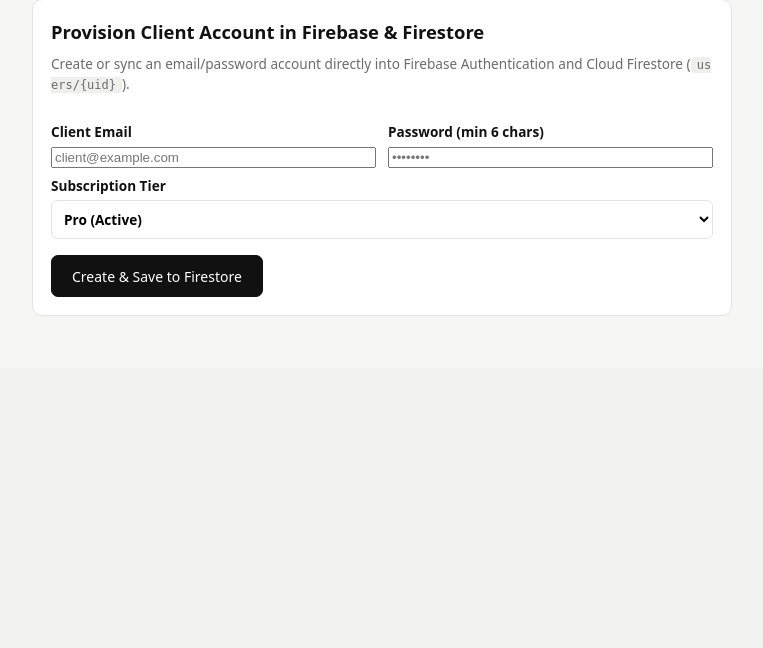
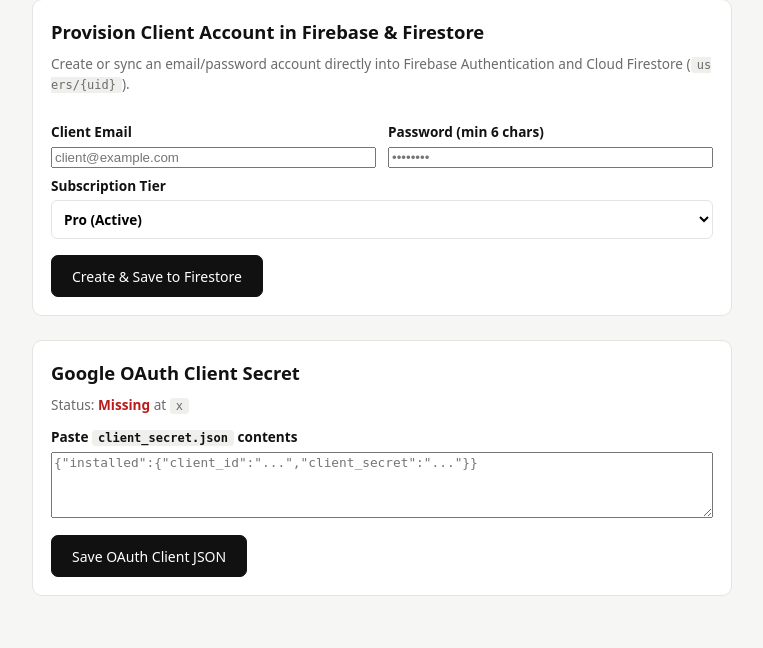
Before and after one commit to m6474n/kroma, a Flask app: template templates/settings.html in a window 1280 px wide. Shown: the part 931-1579 px from the top of the page, without its empty margins (258-1021 px from the left). Before the commit the page ends 1247 px from the top, so only its background shows below. Run offline with Flask 3, Linux system fonts and the light colour scheme; the visitor is signed in with stand-in values (Sample User, id 1); tables that the repository leaves empty hold one stand-in row (values such as "Sample post"); the template is opened without the code that fills it: most values are stand-ins (such as "Sample title", 1, 10 or a date in 2020).

Commit message:
fix(packaging): bundle and auto-seed client_secret.json and add Settings upload form

```diff
--- a/config.py
+++ b/config.py
@@ -68,7 +68,12 @@ URBAN_VPN_DIR = EXTENSIONS_DIR / "urban_vpn"
 KROMA_VPN_DIR = EXTENSIONS_DIR / "kroma_vpn"
 BROWSEC_VPN_DIR = EXTENSIONS_DIR / "browsec_vpn"
 TOUCH_VPN_DIR = EXTENSIONS_DIR / "touch_vpn"
-CLIENT_SECRET_PATH = Path(os.environ.get("GOOGLE_CLIENT_SECRET", DATA_DIR / "client_secret.json"))
+_cs_env = os.environ.get("GOOGLE_CLIENT_SECRET", "").strip()
+if _cs_env:
+    _cs_path = Path(_cs_env)
+    CLIENT_SECRET_PATH = _cs_path if _cs_path.is_absolute() else (BASE_DIR / _cs_path)
+else:
+    CLIENT_SECRET_PATH = DATA_DIR / "client_secret.json"
 FERNET_KEY_PATH = DATA_DIR / "secret.key"
 FLASK_SECRET_PATH = DATA_DIR / "flask_secret"
 
@@ -109,3 +114,12 @@ def ensure_dirs():
             shutil.copytree(bundled_urban, URBAN_VPN_DIR, dirs_exist_ok=True)
         except Exception:
             pass
+
+    # Seed client_secret.json if bundled in executable
+    bundled_cs = BUNDLE_DIR / "data" / "client_secret.json"
+    if bundled_cs.exists() and bundled_cs.resolve() != CLIENT_SECRET_PATH.resolve() and not CLIENT_SECRET_PATH.exists():
+        try:
+            CLIENT_SECRET_PATH.parent.mkdir(parents=True, exist_ok=True)
+            shutil.copy2(bundled_cs, CLIENT_SECRET_PATH)
+        except Exception:
+            pass
--- a/modules/dashboard/routes.py
+++ b/modules/dashboard/routes.py
@@ -733,7 +733,29 @@ def settings():
         effective_dir=str(prm.profiles_root()),
         firebase_web_api_key=firebase_auth.get_firebase_api_key(),
         firebase_project_id=firestore.get_firebase_project_id(),
+        client_secret_exists=CLIENT_SECRET_PATH.exists(),
+        client_secret_path=str(CLIENT_SECRET_PATH),
     )
+
+
+@bp.post("/settings/client-secret")
+def settings_client_secret():
+    import json
+    raw = request.form.get("client_secret_json", "").strip()
+    if not raw:
+        flash("Please paste valid Google OAuth client_secret JSON.", "error")
+        return redirect(url_for("dashboard.settings"))
+    try:
+        parsed = json.loads(raw)
+        if not isinstance(parsed, dict) or not any(k in parsed for k in ("installed", "web")):
+            flash("Invalid Google OAuth JSON: missing 'installed' or 'web' key.", "error")
+            return redirect(url_for("dashboard.settings"))
+        CLIENT_SECRET_PATH.parent.mkdir(parents=True, exist_ok=True)
+        CLIENT_SECRET_PATH.write_text(json.dumps(parsed, indent=2), encoding="utf-8")
+        flash(f"Saved client_secret.json to {CLIENT_SECRET_PATH}", "success")
+    except Exception as exc:
+        flash(f"Invalid JSON: {exc}", "error")
+    return redirect(url_for("dashboard.settings"))
 
 
 @bp.post("/settings/firebase-sync")
--- a/templates/settings.html
+++ b/templates/settings.html
@@ -88,5 +88,20 @@
       <button class="btn primary" style="margin-top: 1rem; align-self: flex-start; padding: 0.6rem 1.25rem;">Create &amp; Save to Firestore</button>
     </form>
   </section>
+
+  <section class="card" style="margin-bottom: 1.5rem;">
+    <h2 style="font-size: 1.15rem; font-weight: 600; margin-top: 0;">Google OAuth Client Secret</h2>
+    <p class="muted" style="font-size: 0.85rem; margin-top: -0.25rem; margin-bottom: 0.75rem;">
+      Status: {% if client_secret_exists %}<b style="color: #15803d;">Found</b>{% else %}<b style="color: #b91c1c;">Missing</b>{% endif %}
+      at <code>{{ client_secret_path }}</code>
+    </p>
+    <form method="post" action="{{ url_for('dashboard.settings_client_secret') }}" class="stack">
+      <input type="hidden" name="csrf_token" value="{{ csrf_token() }}">
+      <label style="font-size: 0.85rem; font-weight: 600;">Paste <code>client_secret.json</code> contents
+        <textarea name="client_secret_json" rows="4" placeholder='{"installed":{"client_id":"...","client_secret":"..."}}' style="width: 100%; font-family: monospace; font-size: 0.8rem; margin-top: 0.25rem;"></textarea>
+      </label>
+      <button class="btn primary" style="margin-top: 0.75rem; align-self: flex-start; padding: 0.6rem 1.25rem;">Save OAuth Client JSON</button>
+    </form>
+  </section>
 </div>
 {% endblock %}
```
Also changed, not shown: build_exe.py (+10 -0 lines).
